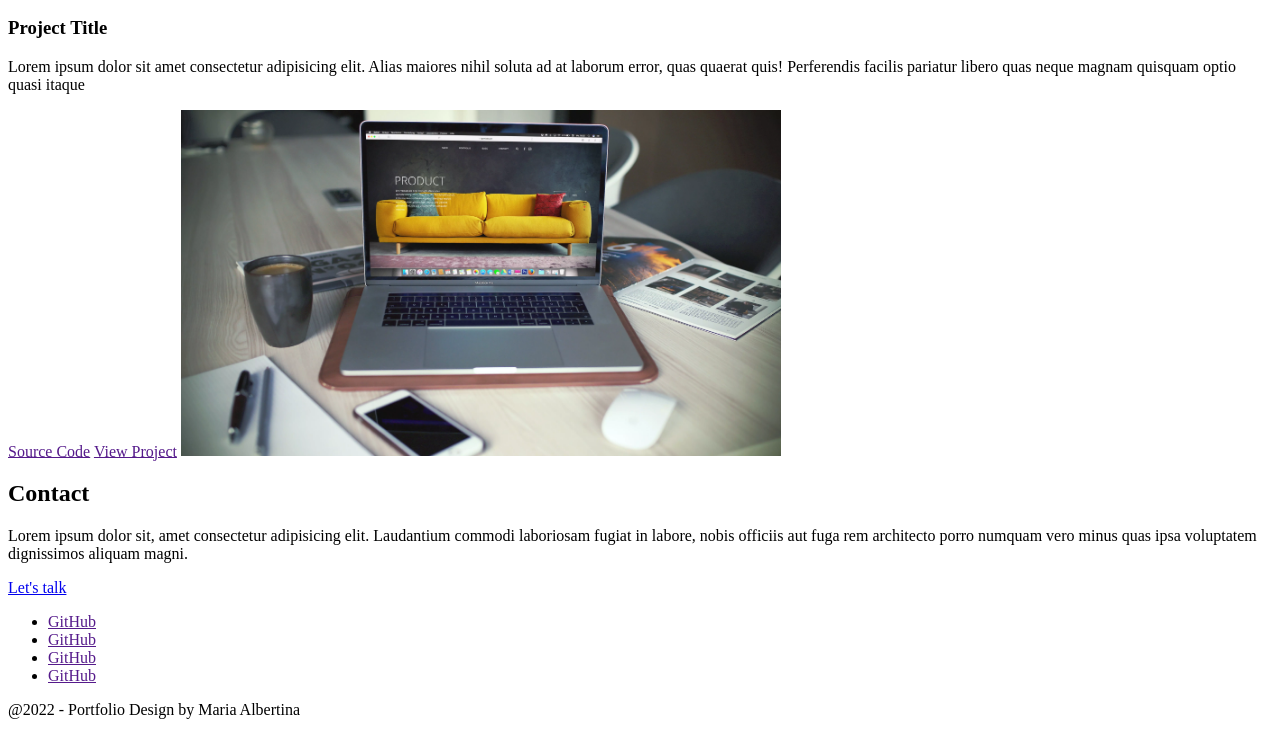
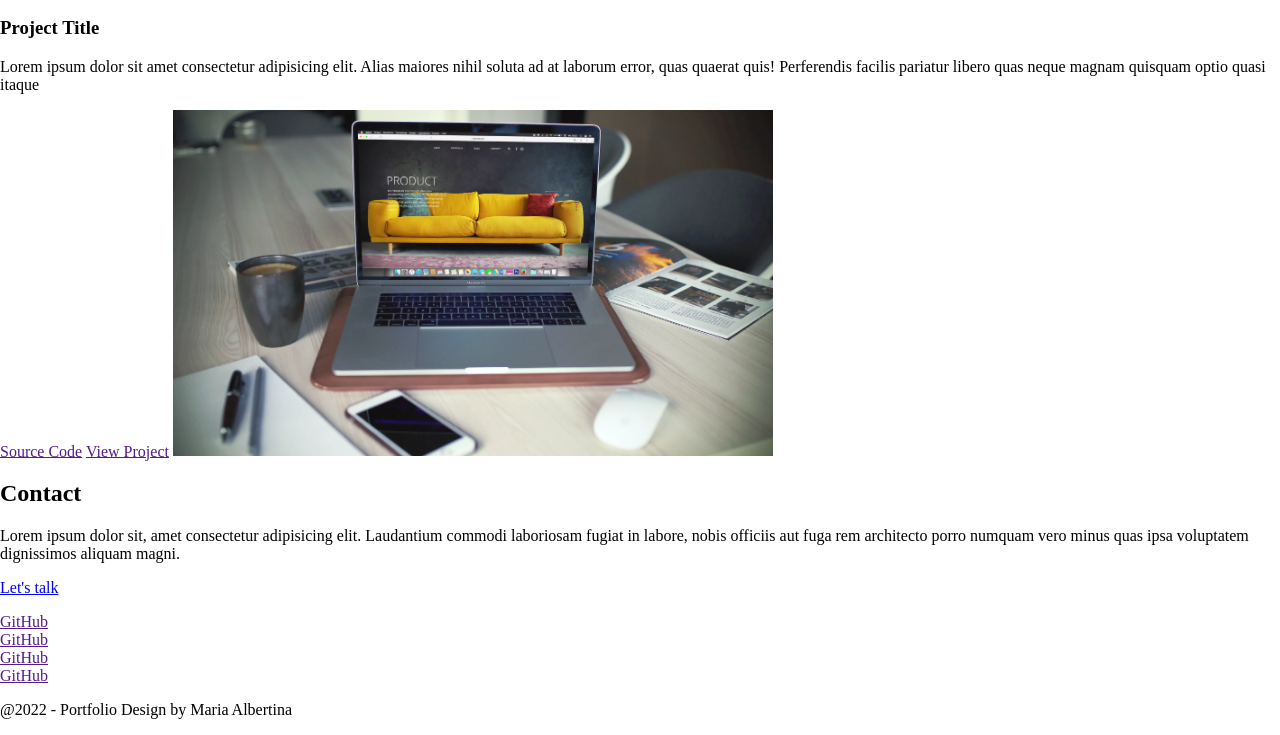
Before and after one commit to MonicaFidalgo/portfolio, a plain HTML site: page index.html in a window 1280 px wide. Shown: the part 1430-2165 px from the top of the page. Drawn offline with Linux system fonts and the light colour scheme.

Commit message:
add reset css

```diff
--- a/index.html
+++ b/index.html
@@ -5,6 +5,7 @@
     <meta http-equiv="X-UA-Compatible" content="IE=edge" />
     <meta name="viewport" content="width=device-width, initial-scale=1.0" />
     <title>Mónica Portfolio</title>
+    <link rel="stylesheet" href="./styles/reset.css" />
   </head>
   <body>
     <header>
--- /dev/null
+++ b/styles/reset.css
@@ -0,0 +1,11 @@
+body {
+  margin: 0;
+}
+
+ul {
+  padding: 0;
+}
+
+li {
+  list-style-type: none;
+}
```
